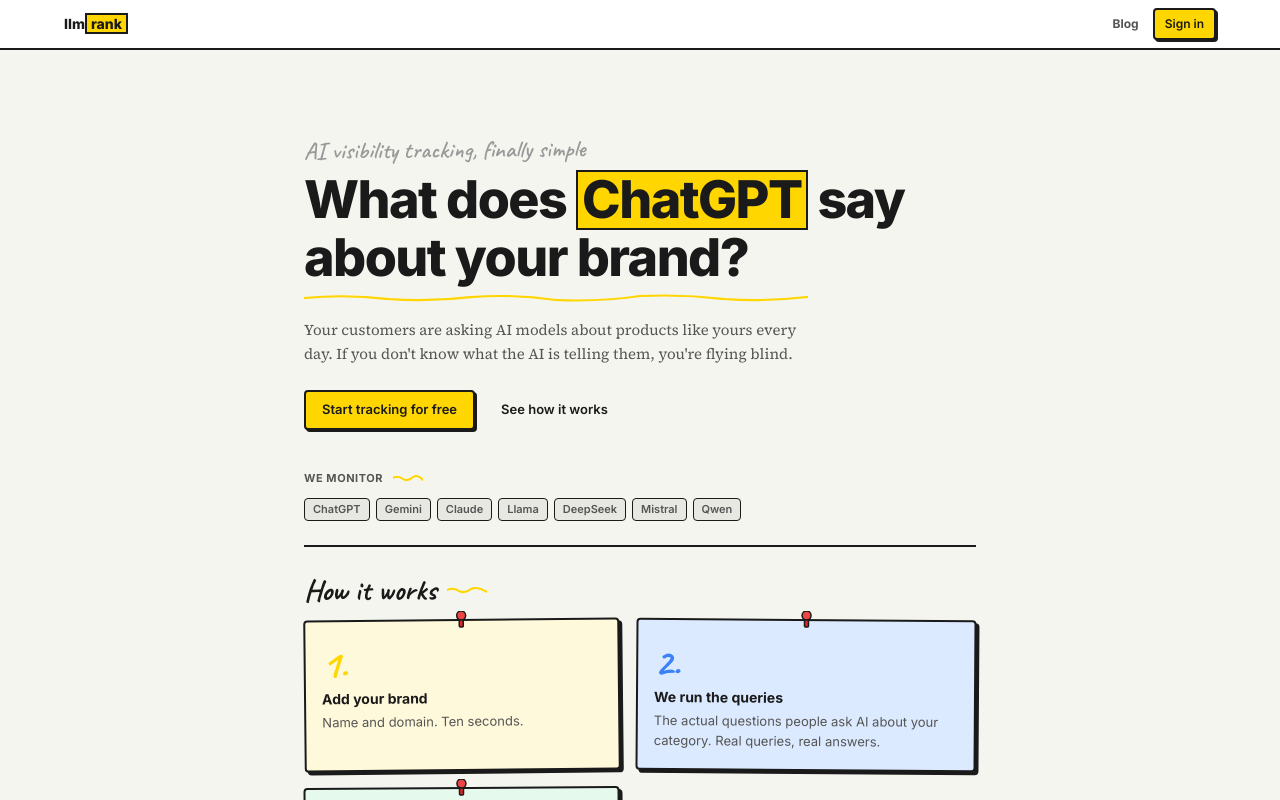
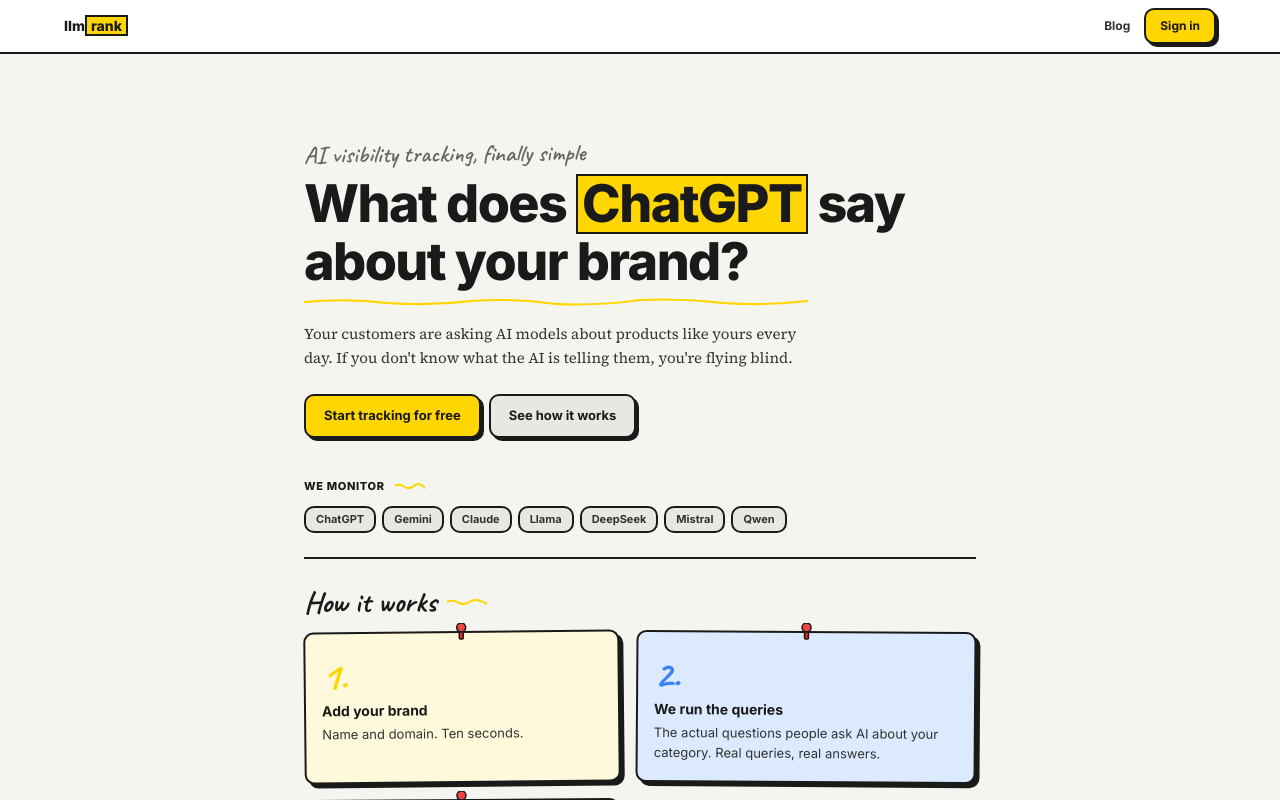
Before and after one commit to getcleanroom-xyz/llmrank, a Next.js app in the folder frontend/: page / in a window 1280 px wide. Shown: the top 800 px of the page. Built offline with nearby package versions, Linux system fonts and the light colour scheme; no server answers.

Commit message:
neobrutalist CSS overhaul: 10px radius, 2px borders, saturated colors, bold buttons, card hover effects, bordered bars

```diff
--- a/frontend/app/globals.css
+++ b/frontend/app/globals.css
@@ -17,13 +17,13 @@
   --purple:         #A855F7;
 
   --text:           #1A1A1A;
-  --text-secondary: #555555;
-  --text-muted:     #999999;
+  --text-secondary: #333333;
+  --text-muted:     #666666;
 
-  --radius:         4px;
-  --shadow:         3px 3px 0px #1A1A1A;
-  --shadow-sm:      2px 2px 0px #1A1A1A;
-  --shadow-hover:   4px 4px 0px #1A1A1A;
+  --radius:         10px;
+  --shadow:         4px 4px 0px #1A1A1A;
+  --shadow-sm:      3px 3px 0px #1A1A1A;
+  --shadow-hover:   5px 5px 0px #1A1A1A;
 
   --page-px:        16px;
   --gap:            12px;
@@ -71,15 +71,16 @@
   padding: 16px;
   box-shadow: var(--shadow);
 }
+.card:hover { box-shadow: var(--shadow-hover); transform: translate(-1px, -1px); }
 @media (min-width: 768px) { .card { padding: 20px; } }
 
 /* ─── Section label ─── */
 .section-label {
   font-size: 11px;
-  font-weight: 700;
-  letter-spacing: 0.05em;
+  font-weight: 800;
+  letter-spacing: 0.06em;
   text-transform: uppercase;
-  color: var(--text-secondary);
+  color: var(--text);
 }
 
 /* ─── Buttons ─── */
@@ -89,8 +90,8 @@
   justify-content: center;
   gap: 6px;
   font-size: 13px;
-  font-weight: 600;
-  padding: 8px 16px;
+  font-weight: 700;
+  padding: 10px 18px;
   border-radius: var(--radius);
   border: 2px solid var(--border);
   cursor: pointer;
@@ -102,13 +103,13 @@
   text-decoration: none;
 }
 .btn:hover { transform: translate(-1px, -1px); box-shadow: var(--shadow-hover); }
-.btn:active { transform: translate(1px, 1px); box-shadow: none; }
+.btn:active { transform: translate(2px, 2px); box-shadow: none; }
 .btn:disabled { opacity: 0.5; cursor: not-allowed; transform: none; box-shadow: var(--shadow-sm); }
 .btn-primary { background: var(--primary); color: var(--black); border-color: var(--black); }
 .btn-danger { background: var(--red); color: white; border-color: var(--black); }
-.btn-ghost { background: transparent; box-shadow: none; border: 2px solid transparent; }
-.btn-ghost:hover { border-color: var(--border); box-shadow: var(--shadow-sm); background: var(--bg-dark); }
-.btn-sm { font-size: 12px; padding: 5px 10px; }
+.btn-ghost { background: var(--bg-dark); box-shadow: var(--shadow-sm); border: 2px solid var(--border); }
+.btn-ghost:hover { background: var(--bg); border-color: var(--border); box-shadow: var(--shadow-hover); }
+.btn-sm { font-size: 12px; padding: 7px 14px; }
 
 /* ─── Input ─── */
 .input {
@@ -116,14 +117,14 @@
   background: var(--surface);
   border: 2px solid var(--border);
   border-radius: var(--radius);
-  padding: 8px 12px;
+  padding: 10px 14px;
   font-size: 14px;
   color: var(--text);
   outline: none;
   box-shadow: var(--shadow-sm);
   font-family: var(--font-sans);
 }
-.input:focus { box-shadow: var(--shadow); }
+.input:focus { box-shadow: var(--shadow); border-color: var(--blue); }
 .input::placeholder { color: var(--text-muted); }
 
 /* ─── Pills ─── */
@@ -131,10 +132,10 @@
   display: inline-flex;
   align-items: center;
   font-size: 11px;
-  font-weight: 600;
-  padding: 2px 8px;
+  font-weight: 700;
+  padding: 3px 10px;
   border-radius: var(--radius);
-  border: 1.5px solid var(--border);
+  border: 2px solid var(--border);
   white-space: nowrap;
 }
 .pill-pos { background: #DCFCE7; color: #166534; border-color: #166534; }
@@ -165,7 +166,7 @@
 .span-qualifier { background: #FEF3C7; color: #92400E; border: 1px solid #92400E; border-radius: 2px; padding: 0 3px; font-style: italic; }
 
 /* ─── Progress bar ─── */
-.bar-track { height: 8px; background: var(--bg-dark); border: 1.5px solid var(--border); border-radius: 2px; overflow: hidden; }
+.bar-track { height: 8px; background: var(--bg-dark); border: 2px solid var(--border); border-radius: 2px; overflow: hidden; }
 .bar-fill { height: 100%; background: var(--primary); border-radius: 1px; transition: width 0.6s ease; }
 
 /* ─── Score ring ─── */
@@ -224,7 +225,7 @@
 
 /* ─── Scan progress ─── */
 @keyframes progress-slide { 0% { transform: translateX(-100%); } 100% { transform: translateX(200%); } }
-.scan-progress { height: 4px; background: var(--bg-dark); border: 1px solid var(--border); border-radius: 2px; overflow: hidden; }
+.scan-progress { height: 6px; background: var(--bg-dark); border: 2px solid var(--border); border-radius: 2px; overflow: hidden; }
 .scan-progress-fill { height: 100%; background: var(--primary); width: 40%; animation: progress-slide 1.2s ease-in-out infinite; }
 
 /* ─── App Header ─── */
```
